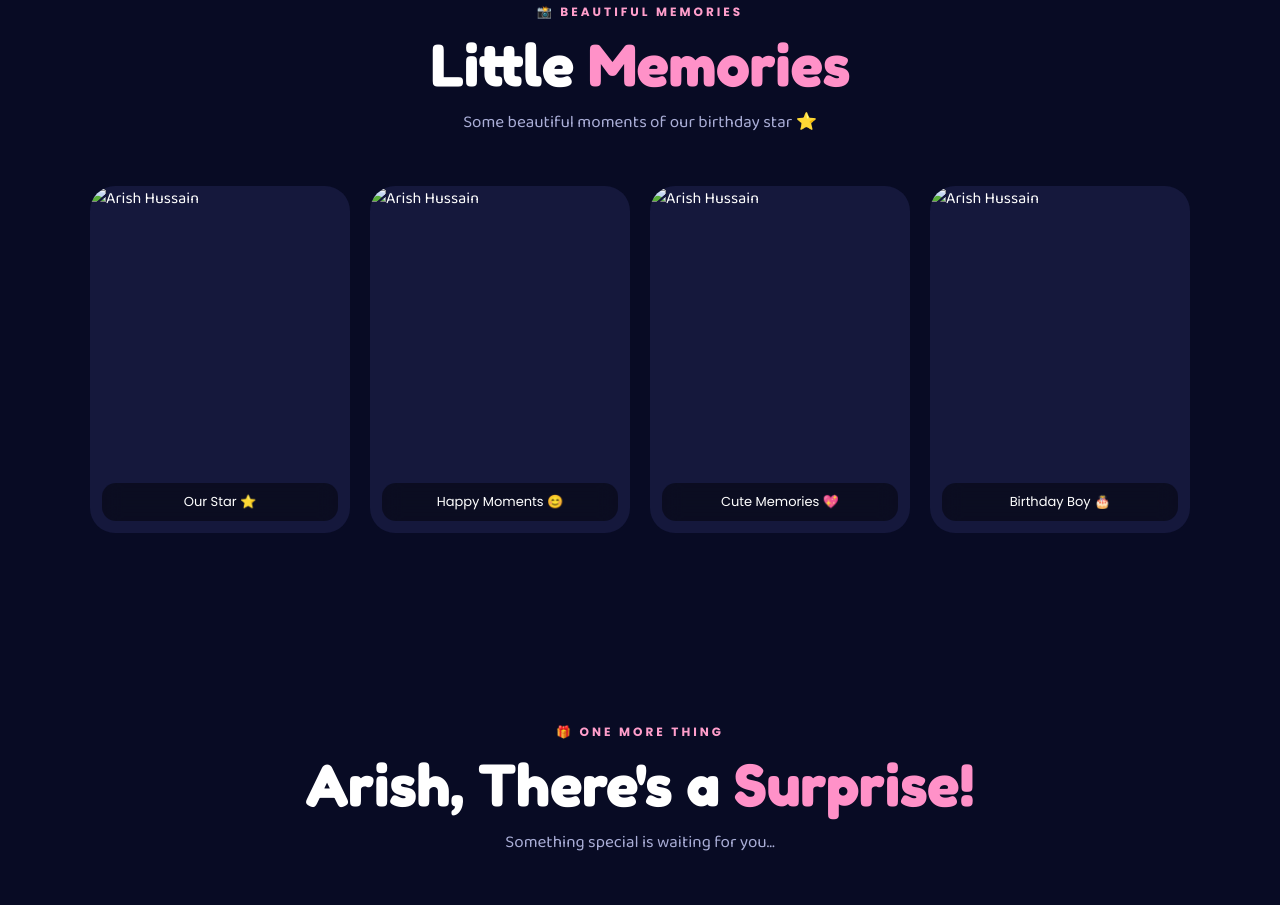
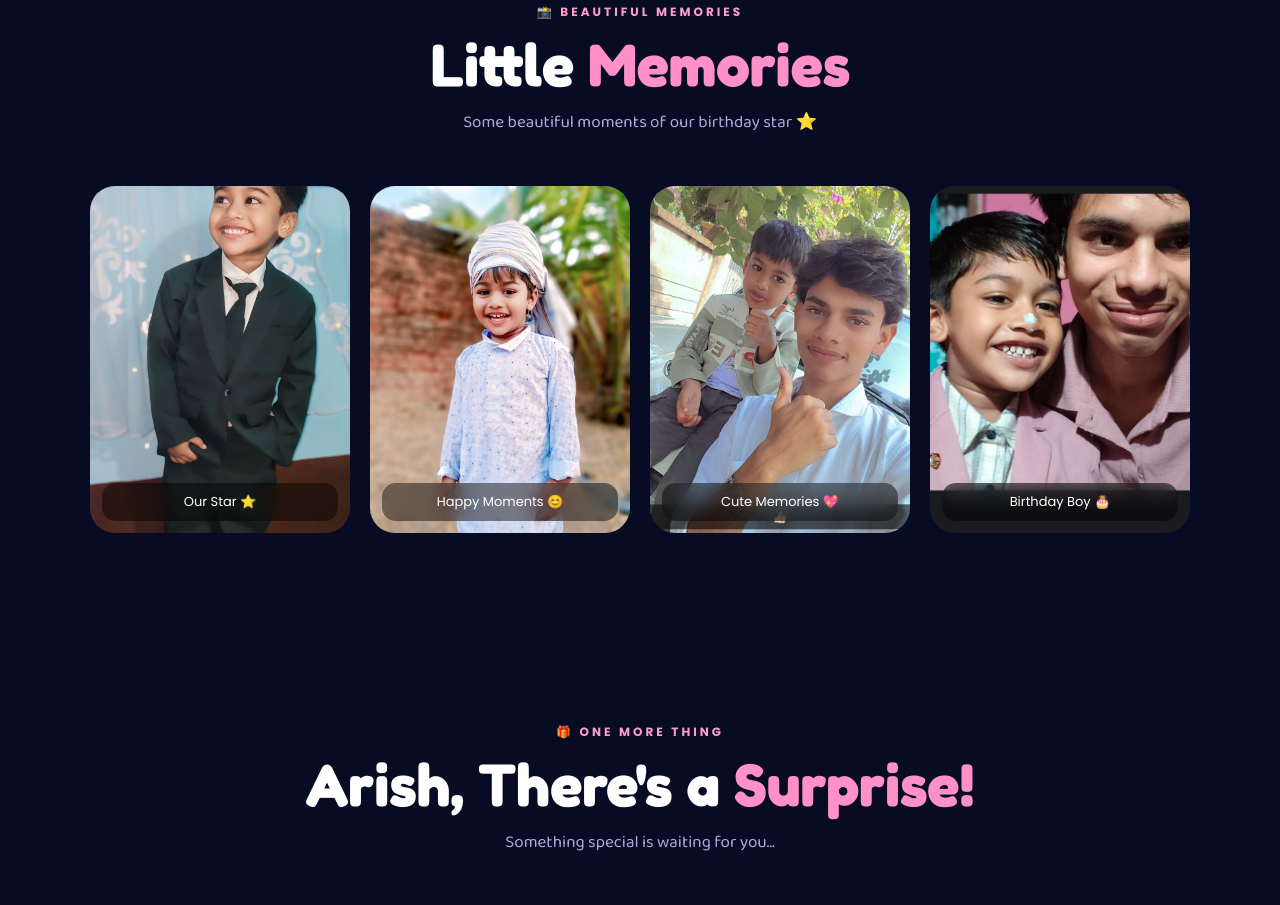
Before and after one commit to saklen417-code/HAPPY-BIRTHDAY-ARISH-HUSSAIN, a plain HTML site: page index.html in a window 1280 px wide. Shown: the part 2385-3290 px from the top of the page. Drawn offline with Linux system fonts and the light colour scheme.

Commit message:
Fix HTML encoding issues in index.html

```diff
--- a/index.html
+++ b/index.html
@@ -304,7 +304,7 @@
             <div class="photo-card">
 
                 <img
-                    src="photo1.jpg"
+                    src="photo1.jpeg"
                     alt="Arish Hussain"
                 >
 
@@ -318,7 +318,7 @@
             <div class="photo-card">
 
                 <img
-                    src="photo2.jpg"
+                    src="photo2.jpeg"
                     alt="Arish Hussain"
                 >
 
@@ -332,7 +332,7 @@
             <div class="photo-card">
 
                 <img
-                    src="photo3.jpg"
+                    src="photo3.jpeg"
                     alt="Arish Hussain"
                 >
 
@@ -346,7 +346,7 @@
             <div class="photo-card">
 
                 <img
-                    src="photo4.jpg"
+                    src="photo4.jpeg"
                     alt="Arish Hussain"
                 >
 
```
